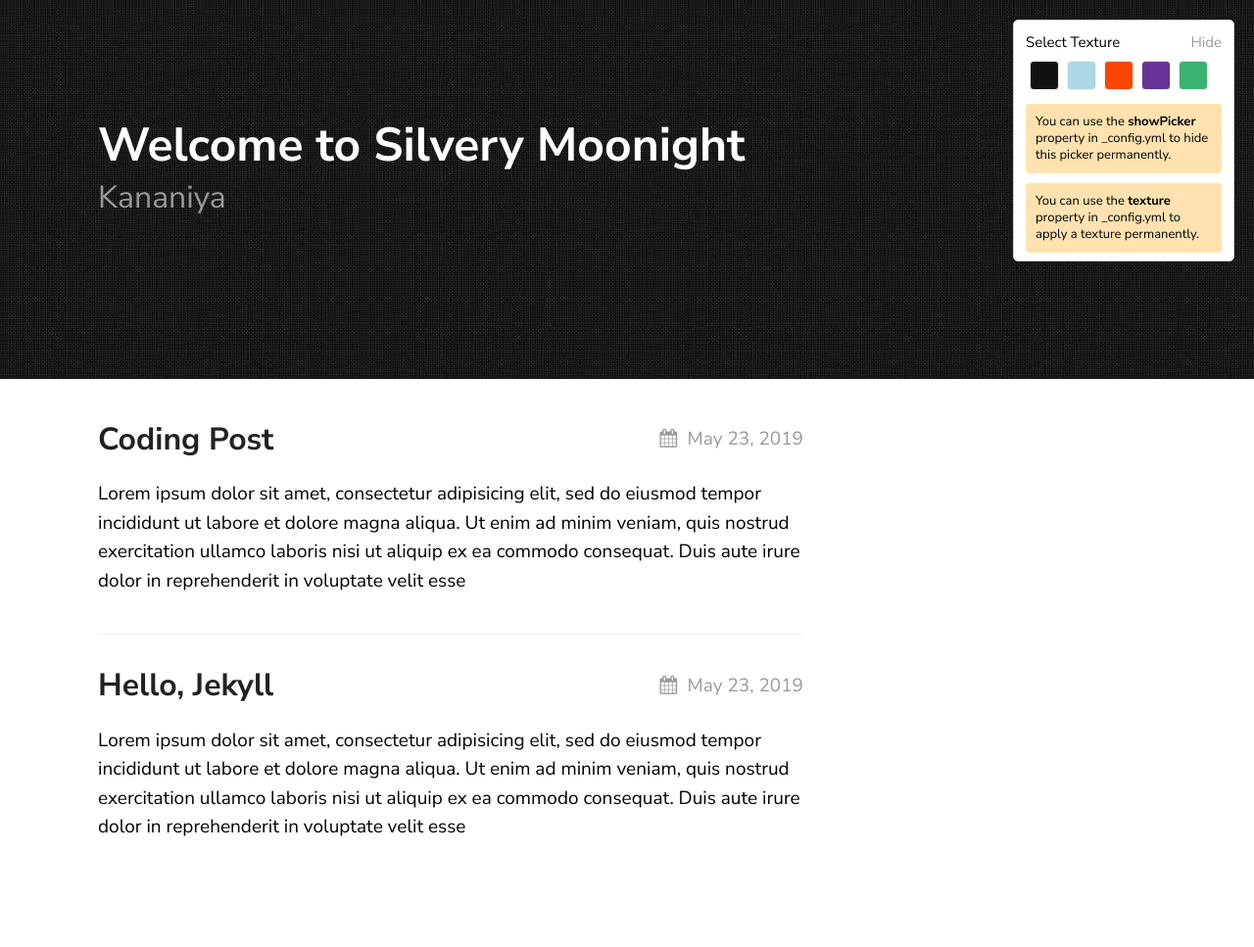
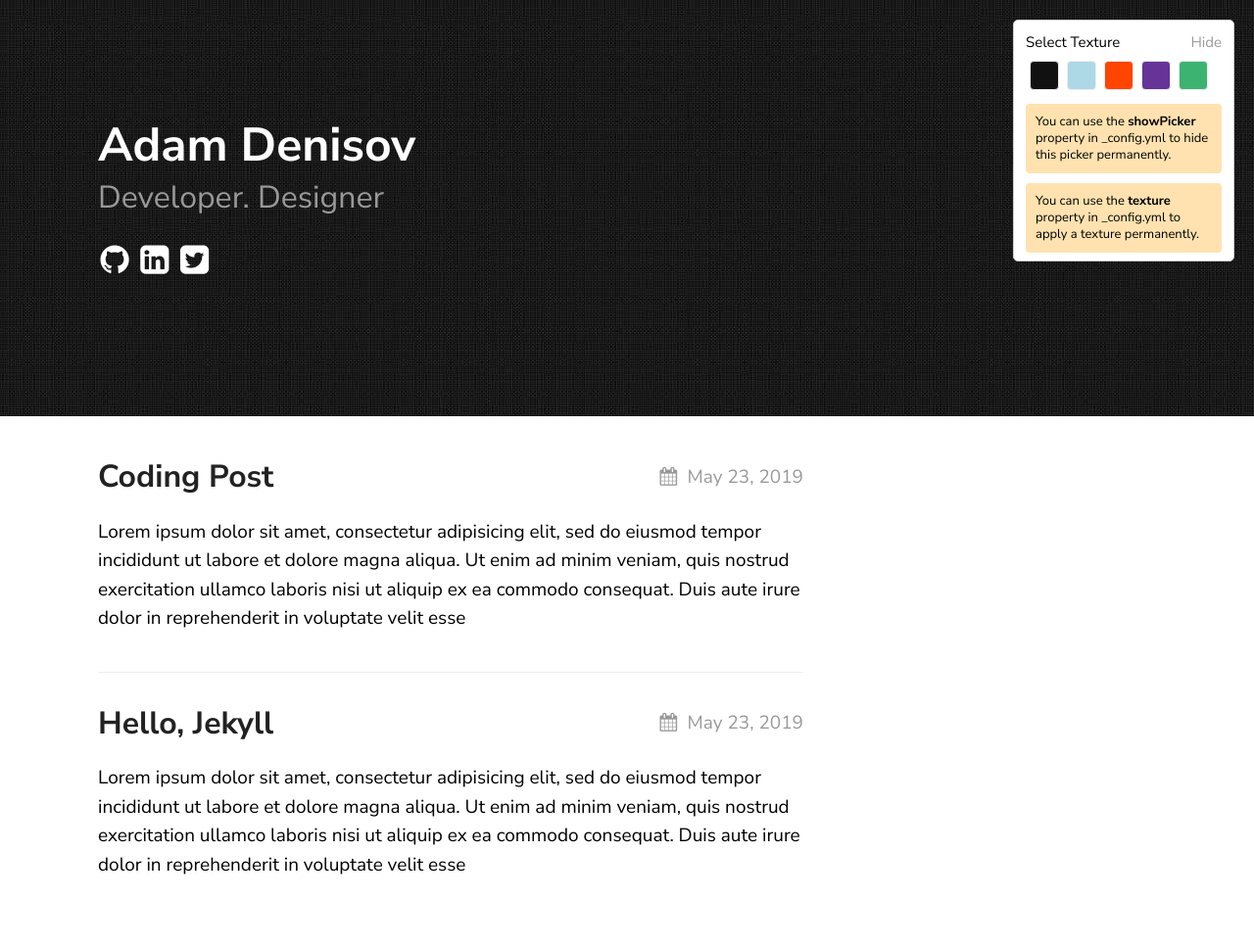
Before and after one commit to kananiya/kananiya.github.io, a Jekyll site: the page built from index.md, in a window 1280 px wide. Shown: the whole page at 98% size. Built offline with Jekyll 4.4.1, drawn with Linux system fonts in a browser that asks for light colours; before the commit the page ends 929 px from its top, so only the background shows below that.

Commit message:
Update _config.yml

```diff
--- a/_config.yml
+++ b/_config.yml
@@ -1,4 +1,4 @@
-title: Silvery Moonight
+title: Texture Theme
 author: GitHub User
 email: your-email@domain.com
 description: > # this means to ignore newlines until "show_exerpts:"
@@ -15,19 +15,19 @@ sass:
 
 permalink: /posts/:title/
 texture:
-  title: Welcome to Silvery Moonight
-  tagline: Kananiya
+  title: Adam Denisov
+  tagline: Developer. Designer
   date_format: "%b %-d, %Y"
   style: black
   showNav: false
   showPicker: true
 
   # generate social links in footer
-  #social_links:
-    #twitter: thelehhman
-    #github:  thelehhman
-    #linkedIn: in/thelehhman
-    #rss: rss
+  social_links:
+    twitter: thelehhman
+    github:  thelehhman
+    linkedIn: in/thelehhman
+    rss: rss
 
 
 # If you want to link only specific pages in your header, uncomment
```
